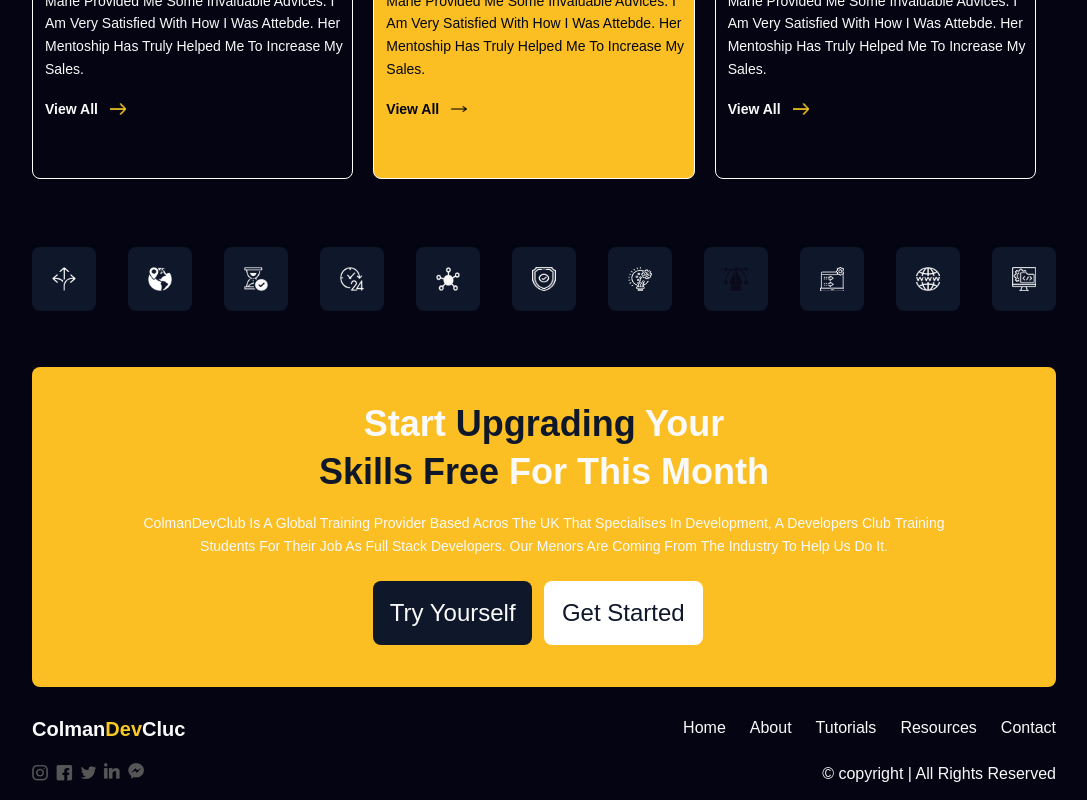
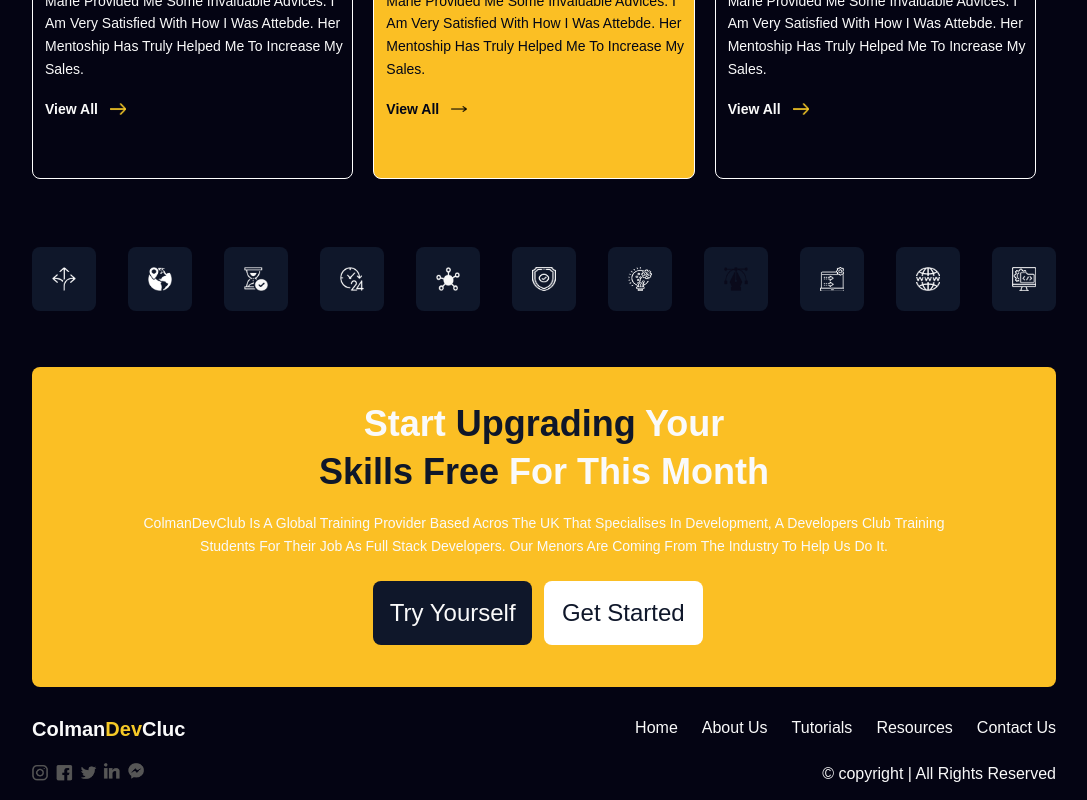
Before and after one commit to Mego-Program/frontend-bb, a React (Vite) app: page / in a window 1280 px wide. Shown: the part 2492-3292 px from the top of the page, without its empty margins (96-1183 px from the left). Built offline with nearby package versions, Linux system fonts and the light colour scheme; a web font is replaced by a local one.

Commit message:
Fix some routing in Footer

```diff
--- a/src/Footer.jsx
+++ b/src/Footer.jsx
@@ -2,6 +2,7 @@ import React from 'react'
 import './App.css'
 import CostumerComments from './CostumerComments'
 import ItemTag from './ItemTag'
+import { Link } from 'react-router-dom'
 
 export default function Footer() {
   return (<>
@@ -123,11 +124,11 @@ export default function Footer() {
             <div className='flex flex-col justify-end lg:justify-center  lg:w-1/2'>
               <div className='lg:flex lg:justify-end'>
                 <ul className='flex flex-col lg:flex-row text-center space-x-6'>
-                  <li className='hover:color-yellow'><a href="/home">Home</a></li>
-                  <li className='hover:color-yellow'><a href="/About">About</a></li>
+                  <li className='hover:color-yellow'><Link to="/home">Home</Link></li>
+                  <li className='hover:color-yellow'><Link to="/about">About Us</Link></li>
                   <li className='hover:color-yellow'><a href="/Tutorials">Tutorials</a></li>
                   <li className='hover:color-yellow'><a href="/Resources">Resources</a></li>
-                  <li className='hover:color-yellow'><a href="/Contact">Contact</a></li>
+                  <li className='hover:color-yellow'><Link to="/contactus">Contact Us</Link></li>
                 </ul>
               </div>
               <div className='lg:text-right text-center h-full mt-5 pb-3'>
```
